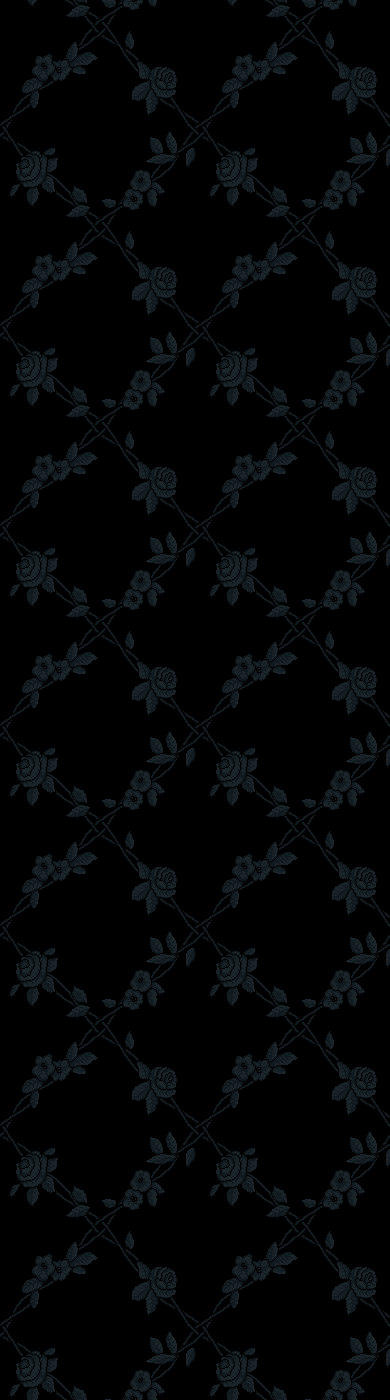
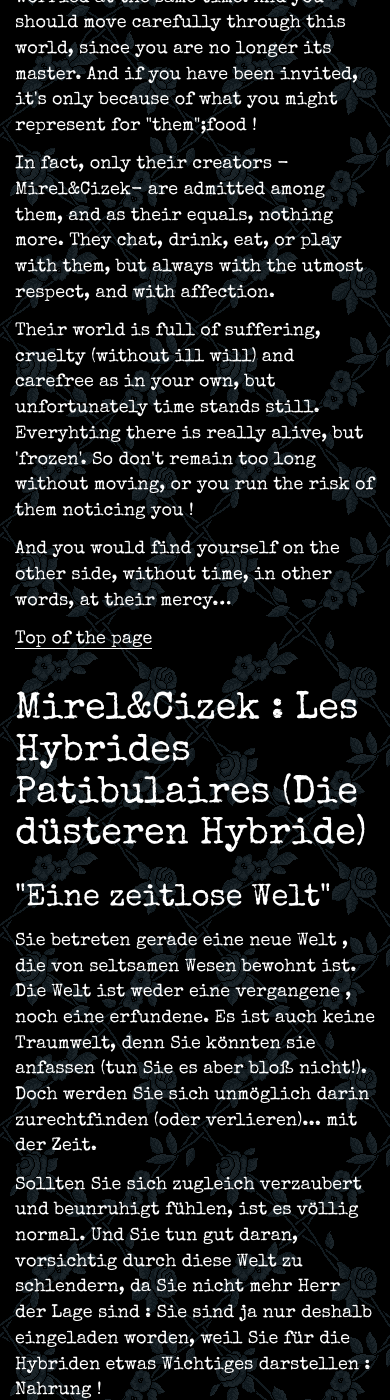
Before and after one commit to le-cube/le-cube.github.io, a Jekyll site: the page built from mirel-et-cizek.html, in a window 390 px wide and 1400 px high, scrolled down 6270 px. Built offline with Jekyll 4.4.1, drawn with Linux system fonts in a browser that asks for light colours; some of the changed text lies outside the part shown.

Commit message:
some edits

```diff
--- a/_includes/header.html
+++ b/_includes/header.html
@@ -1,8 +1,12 @@
-<header class="site-header">
+<header class="site-header" id="top">
   <div class="container">
     <a title="Mirel&amp;Cizek - Rogue Taxidermy" accesskey="1" href="{{ site.baseurl }}/">
         <img id="logo" src="{{ site.baseurl }}/img/logo-mirel-et-cizek.gif" alt="Accueil - Mirel&amp;Cizek - Rogue Taxidermy" height="145" width="400" class="img-responsive">
     </a>
+    <div class="langButtons">
+        <a href="/mirel-et-cizek.html#english" class="btn btn-default btn-xs">English</a>
+        <a href="/mirel-et-cizek.html#deutsch" class="btn btn-default btn-xs">Deutsch</a>
+    </div>
   </div>
 {% include navbar.html menuClass="homeMenu" %}
 </header>
--- a/assets/css/style.scss
+++ b/assets/css/style.scss
@@ -61,6 +61,12 @@
     }
 }
 
+.langButtons{
+    position: absolute;
+    top: 0;
+    right: 5px;
+}
+
 .content a,
 footer a{
     border-bottom: 1px solid $text-color;
@@ -120,7 +126,7 @@
 }
 
 blockquote{
-    background: #eee;
+    background: #111;
 }
 blockquote p{
     font-style: italic;
--- a/mirel-et-cizek.html
+++ b/mirel-et-cizek.html
@@ -19,35 +19,77 @@
 
                 <div class="row">
                     <div class="col-md-8 col-sm-6">
-                        <p>Mirel et Cizek se connaissent depuis toujours...</p>
-                        <p>Mais c'est à l'occasion d'un événement tragique et traumatisant pour les Hybrides qu'ils se sont unis pour habiter définitivement cet univers, et leur venir en aide.</p>
-                        <p>Car ce monde est fait de souffrance, de vice, et d'insouciance comme le votre, mais malheureusement le temps ne s'y écoule pas!</p>
+                        <p>Mirel et Cizek se connaissent depuis <a href="#toujours">toujours</a>...</p>
+
+                        <p>Mais, à l'occasion d'un événement tragique et traumatisant pour les Hybrides, ils se sont unis pour habiter définitivement cet univers, et leur venir en aide. </p>
+                        <p>Le monde des Hybrides patibulaires est fait de souffrance, de cruauté sans malice, et d'insouciance comme le votre, mais le temps ne s'y écoule pas !</p>
                     </div>
                     <div class="col-md-4 col-sm-6">
-                        <img src="{{ site.baseurl }}/img/mirel-et-cizek/photo01.jpg" alt="Mirel & Cizek" class="img-responsive">
+                        <img src="{{ site.baseurl }}/img/accessoires/pendule-intemporelle-02-big.jpg" alt="" class="img-responsive">
+<!--
+<img src="{{ site.baseurl }}/img/mirel-et-cizek/fanny-11.jpg" alt="" class="img-responsive">
+-->
                     </div>
                 </div>
 
                 <div class="row">
                     <div class="col-md-4 col-sm-6">
-                        <img src="{{ site.baseurl }}/img/mirel-et-cizek/photo03.jpg" alt="Mirel & Cizek"  class="img-responsive">
+<img src="{{ site.baseurl }}/img/hybrides/elcrocc-02.jpg" alt="" class="img-responsive">
                     </div>
                     <div class="col-md-8 col-sm-6">
-                        <p>Mirel et Cizek ont été émus par leur dure condition de mort :</p>
+                        <p>Mirel et Cizek ont été émus par leur dure condition :</p>
                         <p>Un sérieux travail d'accompagnement et de construction s'avère indispensable à leur survivance.</p>
                         <p>Car les Hybrides Patibulaires, isolés dans leur sphère intemporelle, ont un besoin vital des humains !</p>
-                        <p>Mais ces derniers fuient - à juste titre - ce monde hostile.</p>
                     </div>
                 </div>
 
                 <div class="row">
                     <div class="col-md-8 col-sm-6">
-                        <p>Mirel et Cizek utilisent dorénavant tout leur temps pour s'occuper d'eux, de leurs enfants, et les nourrir en créant un lien entre vous et eux.</p>
+                        <p>Mirel et Cizek consacrent dorénavant tout leur temps à s'occuper d'eux, de leurs enfants, et à les nourrir en créant un lien entre vous et eux.</p>
                         <p>Ils discutent, boivent, mangent, ou jouent avec eux, mais toujours dans le plus profond respect, et avec amour.</p>
-                        <p>Pour cela, ils ont dû faire le sacrifice de leur ancienne vie, car ils sont les seuls à être acceptés en leur sein, comme leurs égaux, sans plus, et surtout à y survivre…</p>
+                        <p>Pour cela, ils ont dû faire le sacrifice de leur ancienne vie, car ils sont les seuls à être acceptés en leur sein comme leurs égaux.</p>
                     </div>
                     <div class="col-md-4 col-sm-6">
-                        <img src="{{ site.baseurl }}/img/mirel-et-cizek/mirel-cizek-elise.jpg" alt="Mirel" class="img-responsive">
+
+                    </div>
+                </div>
+
+                <div class="row" id="toujours">
+                    <div class="col-md-3"><img src="{{ site.baseurl }}/img/mirel-et-cizek/photo03.jpg" alt="Mirel & Cizek"  class="img-responsive"></div>
+                    <div class="col-md-3"><img src="{{ site.baseurl }}/img/mirel-et-cizek/mirel-cizek-elise.jpg" alt="Mirel" class="img-responsive"></div>
+                    <div class="col-md-3"><img src="{{ site.baseurl }}/img/mirel-et-cizek/photo01.jpg" alt="Mirel & Cizek" class="img-responsive"></div>
+                    <div class="col-md-3"><img src="{{ site.baseurl }}/img/mirel-et-cizek/mirel-cizek-mylene.jpg" alt="Mirel & Cizek" class="img-responsive"></div>
+                </div>
+
+                <div class="row" lang="en" id="english">
+                    <div class="col-md-4">
+                        <img src="{{ site.baseurl }}/img/mirel-et-cizek/cizek-sepia.jpg" alt="Mirel & Cizek"  class="img-responsive">
+                    </div>
+                    <div class="col-md-8"b>
+                        <h2>Mirel&Cizek : Hybrides Patibulaires (Sinister Hybrids) </h2>
+                        <h3>"A timeless universe" </h3>
+                        <p>You have just entered another world, inhabited by strange creatures. Not a world from the past, nor from a science fiction story ! It's not a dreamworld, either, because you can touch it (but don't do anything !)</p>
+                        <p>It is, however, impossible to find yourself (lost)… in time ! It's normal should you feel enchanted and worried at the same time. And you should move carefully through this world, since you are no longer its master. And if you have been invited, it's only because of what you might represent for "them";food ! </p>
+                        <p>In fact, only their creators - Mirel&Cizek- are admitted among them, and as their equals, nothing more. They chat, drink, eat, or play with them, but always with the utmost respect, and with affection. </p>
+                        <p>Their world is full of suffering, cruelty (without ill will) and carefree as in your own, but unfortunately time stands still. Everyhting there is really alive, but 'frozen'. So don't remain too long without moving, or you run the risk of them noticing you ! </p>
+                        <p>And you would find yourself on the other side, without time, in other words, at their mercy… </p>
+                        <p><a href="#top">Top of the page</a></p>
+                    </div>
+                </div>
+
+                <div class="row" lang="de" id="deutsch">
+                    <div class="col-md-8">
+                        <h2>Mirel&Cizek : Les Hybrides Patibulaires (Die düsteren Hybride) </h2>
+                        <h3>"Eine zeitlose Welt"</h3>
+                        <p>Sie betreten gerade eine neue Welt , die von seltsamen Wesen bewohnt ist. Die Welt ist weder eine vergangene , noch eine erfundene. Es ist auch keine Traumwelt, denn Sie könnten sie anfassen (tun Sie es aber bloß nicht!). Doch werden Sie sich unmöglich darin zurechtfinden (oder verlieren)... mit der Zeit. </p>
+                        <p>Sollten Sie sich zugleich verzaubert und beunruhigt fühlen, ist es völlig normal. Und Sie tun gut daran, vorsichtig durch diese Welt zu schlendern, da Sie nicht mehr Herr der Lage sind : Sie sind ja nur deshalb eingeladen worden,  weil Sie für die Hybriden etwas Wichtiges darstellen : Nahrung ! </p>
+                        <p>Eigentlich werden nur deren Schöpfer – Mirel&Cizek – unter ihnen zugelassen. Als deren Gleichberechtigte, mehr  nicht. Mirel und Cizek sprechen, trinken, essen oder spielen mit den Hybriden, immer mit höchstem Respekt, und liebevoll. </p>
+                        <p>Diese Welt ist geprägt von Unbekümmertheit, Leiden und Grausamkeit – aber ohne böse Absicht – , wie Ihre eigene ; allerdings steht dort die Zeit still. Bei den Hybriden sieht es wie «erstarrt» aus, jedoch ist alles wirklich lebendig. Bleiben Sie demnach nicht allzu lange still stehen, sonst könnten sie Sie wahrnehmen !</p>
+                        <p>So würden Sie sich plötzlich auf der zeitlosen Seite befinden, und wären ihnen somit ausgeliefert... </p>
+                        <p><a href="#top">Nach oben</a></p>
+                    </div>
+                    <div class="col-md-4">
+                        <img src="{{ site.baseurl }}/img/mirel-et-cizek/mirel-sepia.jpg" alt="Mirel & Cizek"  class="img-responsive">
                     </div>
                 </div>
 
```
Also changed, not shown: le-bar-des-hybrides.html (+25 -7 lines), img/accessoires/pendule-intemporelle-02-big.jpg (added), img/gros-cochon.jpg (added), img/mirel-et-cizek/cizek-sepia.jpg (added), img/mirel-et-cizek/fanny-11.jpg (added), img/mirel-et-cizek/mirel-sepia.jpg (added).
